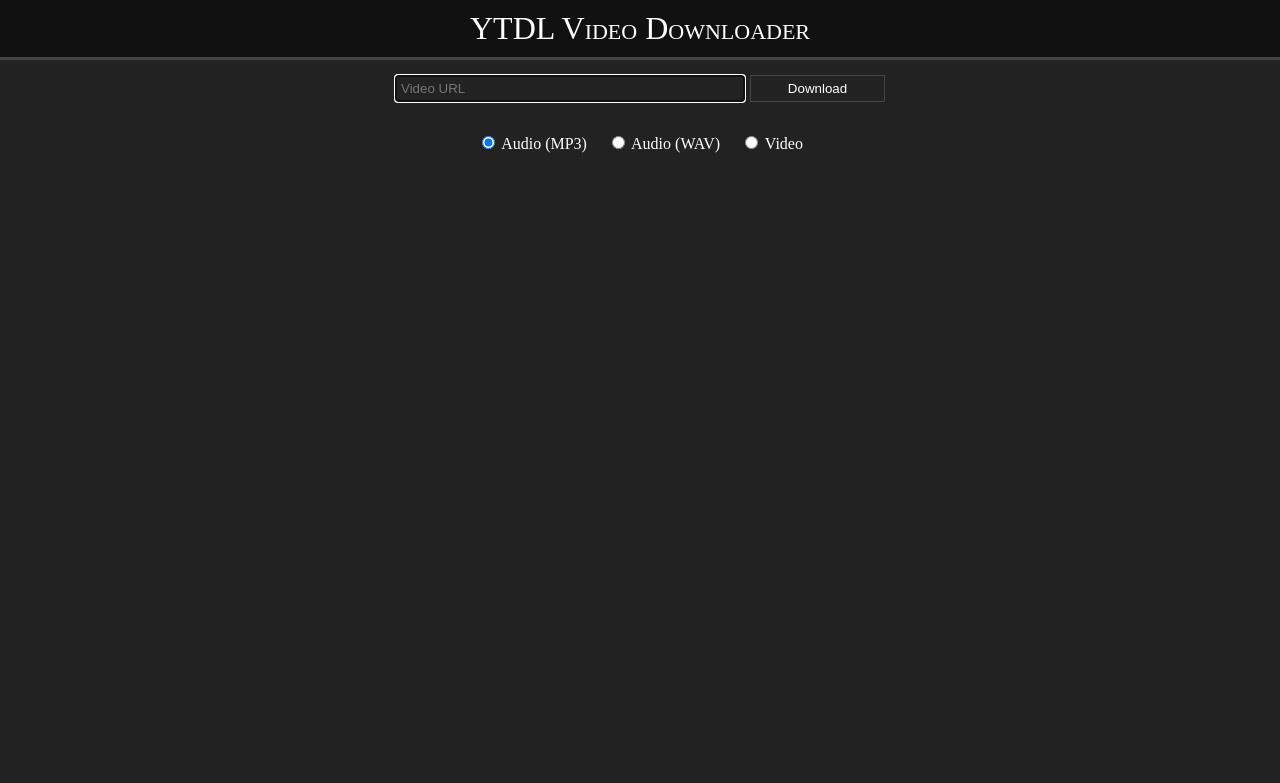
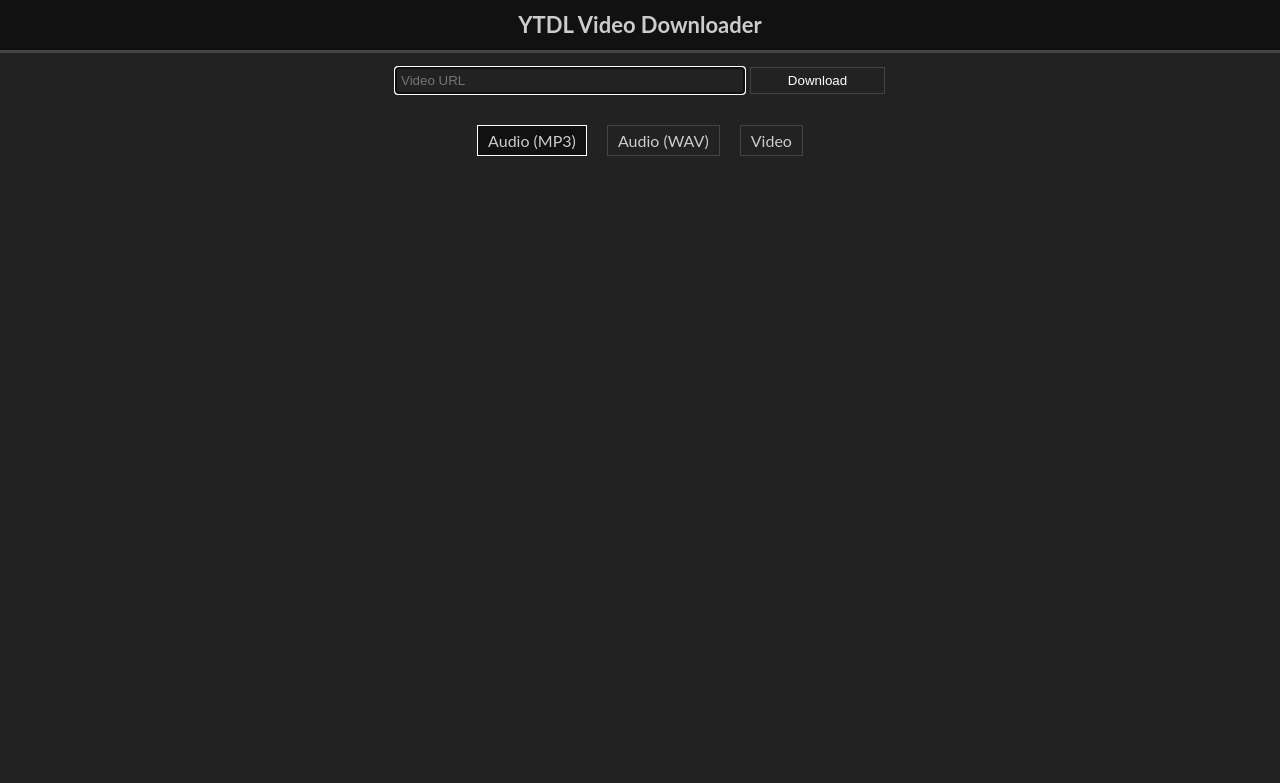
Before and after one commit to spurll/ytdl, a Flask app: page / in a window 1280 px wide. Shown: the top 783 px of the page. Run offline with Flask 2, Linux system fonts and the light colour scheme.

Commit message:
Update CSS

```diff
--- a/ytdl/static/style.css
+++ b/ytdl/static/style.css
@@ -1,40 +1,16 @@
 body {
-	font-family: serif;
-	color: #ffffff;
+    font-family: "Lato", "Helvetica Neue", "Helvetica", sans-serif;
+    color: #cccccc;
 	background-color: #222222;
 	overflow-y: auto;
 	margin: 0px;
 }
-
-p {
-	margin: 5px;
-	text-align: center;
-}
-
-table {
-	width: 100%;
-	margin-top: 5px;
-	margin-bottom: 10px;
-	border: 0px;
-	border-spacing: 0px;
-}
-
-th { font-variant: small-caps; }
-td { font-size: 85%; padding: 3px; }
-tfoot { font-weight: bold; font-variant: small-caps; }
 
 #content {
 	width: 100%;
 	max-width: 500px;
 	margin: auto;
 	padding-top: 10px;
-}
-
-#title-buffer {
-	width: 100%;
-	height: 52px;
-	top: 0px;
-	position: static;
 }
 
 #title-bar {
@@ -46,65 +22,43 @@ tfoot { font-weight: bold; font-variant: small-caps; }
 }
 
 #title {
-	width: 60%;
 	margin: auto;
-	font-variant: small-caps;
-	font-size: 200%;
+	font-size: 22px;
+	font-weight: bold;
+    height: 50px;
+    line-height: 50px;
 	text-align: center;
-	padding-top: 10px;
-	padding-bottom: 10px;
+    justify-content: center;
 }
 
-#links {
-	width: calc(20% - 20px);
-	float: left;
-	text-align: left;
-	padding: 10px;
+#title-buffer {
+	width: 100%;
+	height: 52px;
+	top: 0px;
+	position: static;
+    z-index: 500;
 }
-
-#user {
-	width: calc(20% - 20px);
-	float: right;
-	text-align: right;
-	padding: 10px;
-}
-
-.heading {
-	font-variant: small-caps;
-	text-align: center;
-	font-size: 150%;
-	padding-top: 5px;
-	padding-bottom: 10px;
-}
-
-.small-screen {
-	width: auto;
-	margin: auto;
-	float: none;
-	text-align: center;
-	padding: 2px;
-}
-
-.messages { font-style: italic; text-align: center; }
-.wide { width: 70%; top: 0px; }
-.narrow { width: 30%; top: 0px; }
-.right { float: right; text-align: right; }
-.section { padding-top: 5px; padding-bottom: 10px; }
-.login { max-width: 320px; margin: auto; }
-
-tr:nth-child(even) { background-color: #444444; border-color: #444444; }
 
 a:link { text-decoration: none; color: #888888; }
 a:visited { text-decoration: none; color: #888888; }
 a:hover { text-decoration: none; color: #ffffff; }
 a:active { text-decoration: none; color: #888888; }
 
+.messages { font-style: italic; text-align: center; }
+.wide { width: 70%; top: 0px; }
+.narrow { width: 30%; top: 0px; }
+.right { float: right; text-align: right; }
+
+tr:nth-child(even) { background-color: #444444; border-color: #444444; }
+
 input { color: #ffffff; background-color: transparent; border: solid 1px #444444; }
 select { color: #ffffff; background-color: transparent; border: solid 1px #444444; }
 select option { background-color: #222222; }
 input[type="text"] { width: 100%; padding: 5px; margin: 5px; }
-input[type="password"] { width: 100%; }
 input[type="submit"] { width: 90%; padding: 5px; margin: 5px; }
+input[type="radio"] { opacity: 0; position: fixed; width: 0; }
+label { display: inline-block; padding: 5px 10px; border: 1px solid #444444; cursor: pointer; }
+input[type="radio"]:checked + label { background-color: #111111; border-color: #ffffff; }
 
 ul { padding: 0; text-align: center; }
 li { display: inline-block; margin: 10px; }
--- a/ytdl/templates/index.html
+++ b/ytdl/templates/index.html
@@ -9,43 +9,6 @@
 		<link rel="shortcut icon" href="{{url_for('static', filename='icon.png')}}"/>
 
 		<script type="text/javascript" src="{{url_for('static', filename='jquery-3.1.0.min.js')}}"></script>
-
-		<script>
-			$(document).ready(function() {
-				resizeContent();
-				resizeBuffer();
-			});
-
-			$(window).resize(function() {
-				resizeContent();
-				resizeBuffer();
-			});
-
-			$(window).on('orientationchange', function() {
-				resizeContent();
-				resizeBuffer();
-			});
-
-			function resizeBuffer() {
-				// Resizes the title buffer which pushes content down below the floating title bar.
-				$('#title-buffer').height($('#title-bar').outerHeight());
-			}
-
-			function resizeContent() {
-				if ($(window).width() < 700) {
-					// Moves and resizes the links and login information information on a smaller screen.
-					$('#links').addClass('small-screen');
-					$('#user').addClass('small-screen');
-					$('#title').addClass('small-screen');
-				}
-				else {
-					// Moves and resizes the links and login information information on a bigger (or horizontal) screen.
-					$('#links').removeClass('small-screen');
-					$('#user').removeClass('small-screen');
-					$('#title').removeClass('small-screen');
-				}
-			}
-		</script>
 	 </head>
 
 	<body>
```
